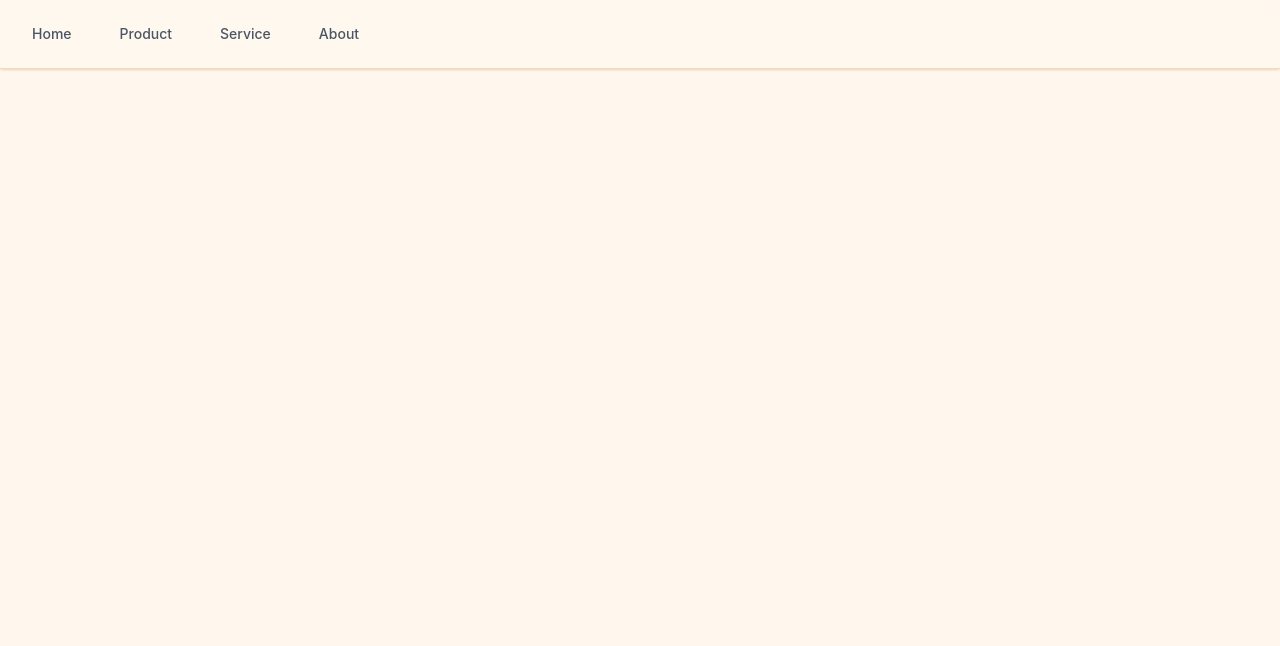
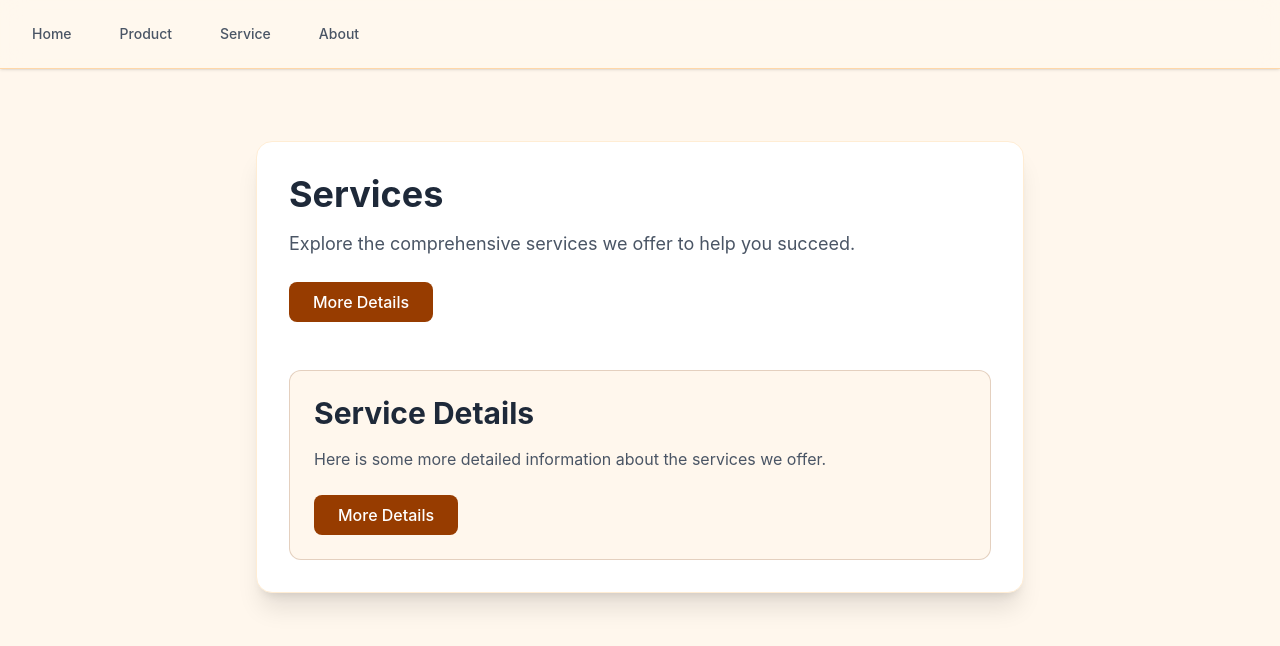
Before and after one commit to BanditaDas/FlavorVerse, a React (Vite) app: page /service/details in a window 1280 px wide. Shown: the top 646 px of the page. Built offline with nearby package versions, Linux system fonts and the light colour scheme.

Commit message:
service details added

```diff
--- a/src/Routes/Mainroutes.jsx
+++ b/src/Routes/Mainroutes.jsx
@@ -5,6 +5,7 @@ import Product, { products } from '../components/Product'
 import Service from '../components/Service'
 import About from '../components/About'
 import ProdDets from '../components/ProdDets'
+import SerDets from '../components/SerDets'
 
 function Mainroutes() {
     return (
@@ -13,7 +14,9 @@ function Mainroutes() {
                 <Route path="/" element={<Home />} />
                 <Route path="/product" element={<Product />} />
                 <Route path="/product/:id" element={<ProdDets products={products} />} />
-                <Route path="/service" element={<Service />} />
+                <Route path="/service" element={<Service />} >
+                    <Route path="/service/details" element={<SerDets />} />
+                </Route>
                 <Route path="/about" element={<About />} />
             </Routes>
         </main>
--- /dev/null
+++ b/src/components/SerDets.jsx
@@ -0,0 +1,16 @@
+import React from 'react';
+import { Link } from 'react-router-dom';
+
+function SerDets() {
+  return (
+    <div className="mt-8 p-6 bg-orange-50 rounded-xl border border-amber-900/20">
+      <h2 className="text-3xl font-bold text-gray-800 mb-4">Service Details</h2>
+      <p className="text-gray-600 mb-6">Here is some more detailed information about the services we offer.</p>
+      <Link to="/service/details" className="inline-block px-6 py-2 bg-amber-800 text-white font-medium rounded-lg hover:bg-amber-900 transition duration-200">
+        More Details
+      </Link>
+    </div>
+  );
+}
+
+export default SerDets;
--- a/src/components/Service.jsx
+++ b/src/components/Service.jsx
@@ -1,10 +1,15 @@
 import React from 'react';
+import { Link, Outlet } from 'react-router-dom';
 
 export default function Service() {
   return (
     <div className="max-w-3xl mx-auto mt-10 p-8 bg-white rounded-2xl shadow-xl border border-orange-100">
       <h1 className="text-4xl font-bold text-gray-800 mb-4">Services</h1>
-      <p className="text-gray-600 text-lg">Explore the comprehensive services we offer to help you succeed.</p>
+      <p className="text-gray-600 text-lg mb-6">Explore the comprehensive services we offer to help you succeed.</p>
+      <Link to="/service/details" className="inline-block mb-4 px-6 py-2 bg-amber-800 text-white font-medium rounded-lg hover:bg-amber-900 transition duration-200">
+        More Details
+      </Link>
+      <Outlet />
     </div>
   );
 }
```
